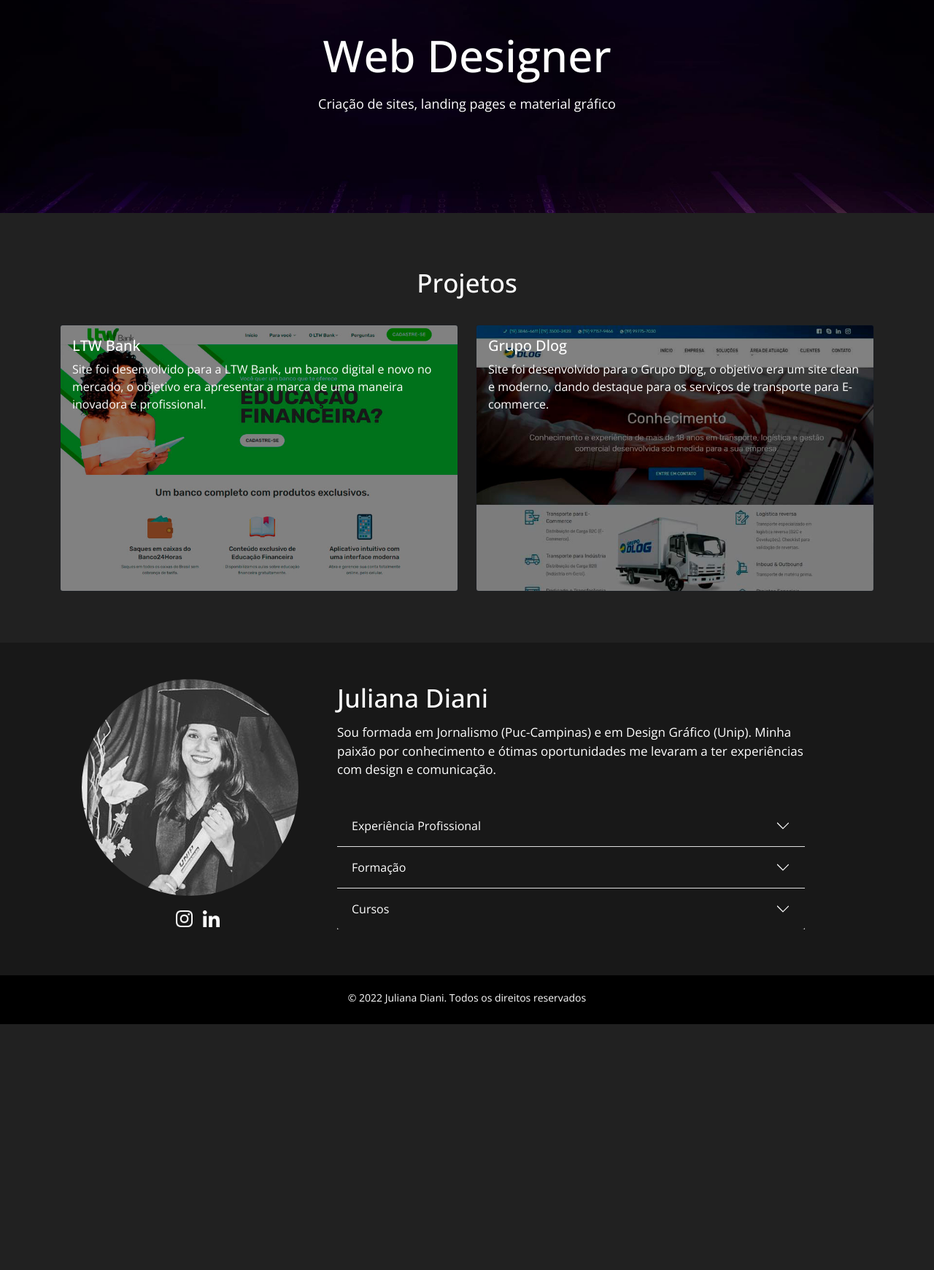
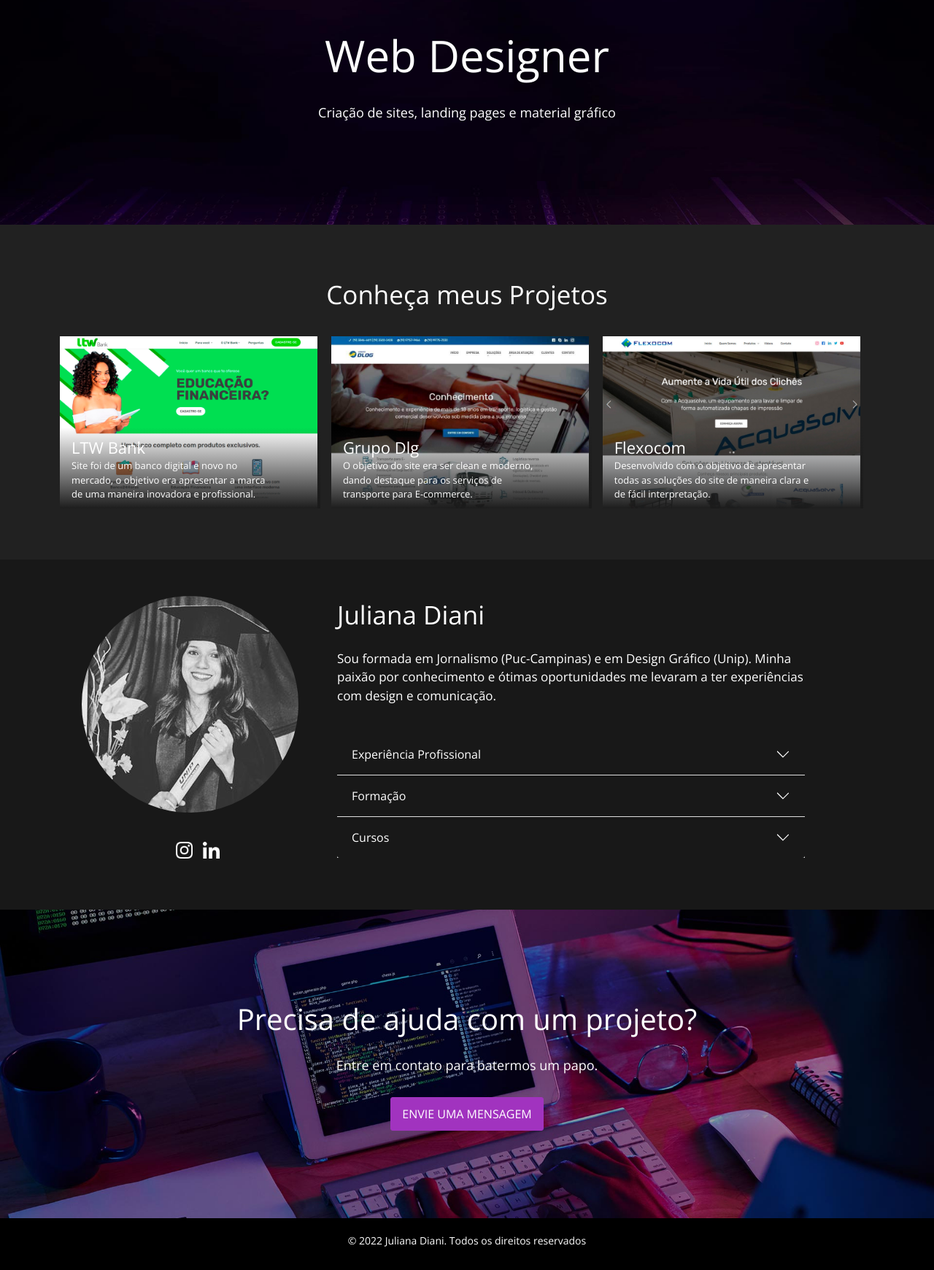
Before and after one commit to julianadiani/ElasnaTechT5_portfolio, a plain HTML site: page index.html in a window 1280 px wide. Shown: the part 160-1901 px from the top of the page at 73% size. Before the commit the page ends 1564 px from the top, so only its background shows below. Drawn offline with nearby package versions, Linux system fonts and the light colour scheme.

Commit message:
Update index.html

```diff
--- a/index.html
+++ b/index.html
@@ -9,6 +9,7 @@
         <!-- CSS -->
         <link href="css/style.css" type="text/css" rel="stylesheet" />
         <link href="https://cdn.jsdelivr.net/npm/bootstrap@5.0.2/dist/css/bootstrap.min.css" rel="stylesheet" integrity="sha384-EVSTQN3/azprG1Anm3QDgpJLIm9Nao0Yz1ztcQTwFspd3yD65VohhpuuCOmLASjC" crossorigin="anonymous">
+		<link rel="stylesheet" href="css/uikit.min.css" />
 
         <!-- Fonts -->
         <link href="https://fonts.googleapis.com/css2?family=Dancing+Script:wght@400;500;600;700&display=swap" rel="stylesheet">
@@ -19,7 +20,7 @@
 
     <nav class="navbar navbar-expand-lg sticky-top navbar-dark bg-dark">
         <div class="container">
-            <a class="navbar-brand" href="/"><span class="logo-ju">Juliana Diani</span></a>
+            <a class="navbar-brand" href="index.html#top"><span class="logo-ju">Juliana Diani</span></a>
                 <button class="navbar-toggler" type="button" data-toggle="collapse" data-target="#navbarSupportedContent" aria-controls="navbarSupportedContent" aria-expanded="false" aria-label="Toggle navigation">
                     <span class="navbar-toggler-icon"></span>
                 </button>
@@ -27,13 +28,13 @@
                 <div class="collapse navbar-collapse" id="navbarSupportedContent">
                     <ul class="navbar-nav mr-auto">
                         <li class="nav-item">
-                            <a class="nav-link" href="#">Início</a>
+                            <a class="nav-link" href="index.html#top">Início</a>
                         </li>
                         <li class="nav-item">
-                            <a class="nav-link" href="#">Sobre</a>
+                            <a class="nav-link" href="index.html#sobre">Sobre</a>
                         </li>
                         <li class="nav-item">
-                            <a class="nav-link" href="#">Projetos</a>
+                            <a class="nav-link" href="index.html#projetos">Projetos</a>
                         </li>
                         <!--<li class="nav-item dropdown">
                             <a class="nav-link dropdown-toggle" href="#" id="navbarDropdown" role="button" data-toggle="dropdown" aria-haspopup="true" aria-expanded="false">
@@ -48,7 +49,7 @@
                         </li>-->
 
                         <form class="form-inline">
-                            <button class="btn btn-outline-light" type="button">Contato</button>
+                            <a class="btn btn-outline-light" href="contato.html">Contato</a>
                         </form>
                     </ul>
                 </div>
@@ -56,7 +57,7 @@
         </nav>
 
 
-       <section class="banner-topo">
+       <section class="banner-topo" id="top">
            <div class="container">
                <div class="row">
                     <div class="col-md-12 col-lg-12 col-xs-12">
@@ -67,14 +68,71 @@
             </div>
        </section>
 
-       <section class="projetos">
+       <section class="projetos" id="projetos">
             <div class="container">
                 <div class="row">
                     <div class="col-md-12 col-lg-12 col-xs-12">
-                        <h2>Projetos</h2>
+                        <h2>Conheça meus Projetos</h2>
                     </div>
 
-                    <div class="col-md-6 col-lg-6 col-xs-12">
+					<div class="col-md-12">
+						<div class="uk-position-relative uk-visible-toggle uk-light" tabindex="-1" uk-slider>
+
+							<ul class="uk-slider-items uk-child-width-1-2 uk-child-width-1-3@s uk-child-width-1-3@m" uk-lightbox="animation: slide">
+								<li>
+									<div class="uk-panel">
+										<a href="images/ltw-site.png"><img src="images/ltw-site.png" width="95%" height="auto" alt=""></a>
+										<div class="uk-position-left uk-content">
+											<h2>LTW Bank</h2>
+											<p>Site foi de um banco digital e novo no mercado, o objetivo era apresentar a marca de uma maneira inovadora e profissional.</p>
+										</div>
+									</div>
+								</li>
+								<li>
+									<div class="uk-panel">
+										<a href="images/grupo-dlg-site.jpg"><img src="images/grupo-dlg-site.jpg" width="95%" height="auto" alt=""></a>
+										<div class="uk-position-left uk-content">
+											<h2>Grupo Dlg</h2>
+											<p>O objetivo do site era ser clean e moderno, dando destaque para os serviços de transporte para E-commerce.</p>
+										</div>
+									</div>
+								</li>
+								<li>
+									<div class="uk-panel">
+										<a href="images/flexocom-site.jpg"><img src="images/flexocom-site.jpg" width="95%" height="auto" alt=""></a>
+										<div class="uk-position-left uk-content">
+											<h2>Flexocom</h2>
+											<p>Desenvolvido com o objetivo de apresentar todas as soluções do site de maneira clara e de fácil interpretação.</p>
+										</div>
+									</div>
+								</li>
+								<li>
+									<div class="uk-panel">
+										<a href="images/focinho-site.jpg"><img src="images/focinho-site.jpg" width="95%" height="auto" alt=""></a>
+										<div class="uk-position-left uk-content">
+											<h2>Focinho Gelado</h2>
+											<p>Site desenvolvido para a Focinho Gelado, uma empresa especializada em dietas para cães. </p>
+										</div>
+									</div>
+								</li>
+								<!--<li>
+									<div class="uk-panel">
+										<img src="images/ltw-zoom-1.jpg" width="95%" height="auto" alt="">
+										<div class="uk-position-center uk-text-center">
+											<h2 uk-slider-parallax="x: 100,-100">Heading</h2>
+											<p uk-slider-parallax="x: 200,-200">Lorem ipsum dolor sit amet.</p>
+										</div>
+									</div>
+								</li>-->
+							</ul>
+
+							<a class="uk-position-center-left uk-position-small uk-hidden-hover" href="#" uk-slidenav-previous uk-slider-item="previous"></a>
+							<a class="uk-position-center-right uk-position-small uk-hidden-hover" href="#" uk-slidenav-next uk-slider-item="next"></a>
+
+						</div>
+					</div>
+
+                   <!-- <div class="col-md-4 col-lg-4 col-xs-12">
                         <div class="card bg-dark text-white">
                             <img class="card-img" src="images/ltw-zoom-1.jpg" alt="Card image">
                             <div class="card-img-overlay">
@@ -84,7 +142,7 @@
                           </div>
                     </div>
 
-                    <div class="col-md-6 col-lg-6 col-xs-12">
+                    <div class="col-md-4 col-lg-4 col-xs-12">
                         <div class="card bg-dark text-white">
                             <img class="card-img" src="images/grupo-dlog-zoom1.jpg" alt="Card image">
                             <div class="card-img-overlay">
@@ -94,12 +152,21 @@
                           </div>
                     </div>
 
-
+                    <div class="col-md-4 col-lg-4 col-xs-12">
+                        <div class="card bg-dark text-white">
+                            <img class="card-img" src="images/grupo-dlog-zoom1.jpg" alt="Card image">
+                            <div class="card-img-overlay">
+                              <h5 class="card-title">Flexocom</h5>
+                              <p class="card-text">Site foi desenvolvido com o objetivo de apresentar todas as soluções do site de maneira clara e de fácil interpretação, com um layout moderno e bem estruturado.</p>
+                            </div>
+                          </div>
+                    </div>-->
                 </div>
             </div>
        </section>
 
-       <section class="sobre">
+
+       <section class="sobre" id="sobre">
         <div class="container">
             <div class="row">
                 <div class="col-md-4 col-lg-4 text-center col-xs-12">
@@ -177,6 +244,18 @@
          </div>
     </section>
 
+	<section class="cta-banner">
+           <div class="container">
+               <div class="row">
+                    <div class="col-md-12 col-lg-12 col-xs-12">
+                         <h2>Precisa de ajuda com um projeto?</h2>
+                        <p>Entre em contato para batermos um papo.</p>
+						<a href="contato.html">ENVIE UMA MENSAGEM</a>
+                    </div>
+                </div>
+            </div>
+       </section>
+
     <footer>
         <div class="container">
             <div class="row">
@@ -193,6 +272,7 @@
         <script src="https://cdn.jsdelivr.net/npm/bootstrap@5.0.2/dist/js/bootstrap.min.js" integrity="sha384-cVKIPhGWiC2Al4u+LWgxfKTRIcfu0JTxR+EQDz/bgldoEyl4H0zUF0QKbrJ0EcQF" crossorigin="anonymous"></script>
         <script src="https://cdn.jsdelivr.net/npm/bootstrap@5.0.2/dist/js/bootstrap.bundle.min.js" integrity="sha384-MrcW6ZMFYlzcLA8Nl+NtUVF0sA7MsXsP1UyJoMp4YLEuNSfAP+JcXn/tWtIaxVXM" crossorigin="anonymous"></script>
         <script src="https://cdn.jsdelivr.net/npm/@popperjs/core@2.9.2/dist/umd/popper.min.js" integrity="sha384-IQsoLXl5PILFhosVNubq5LC7Qb9DXgDA9i+tQ8Zj3iwWAwPtgFTxbJ8NT4GN1R8p" crossorigin="anonymous"></script>
-
+        <script src="js/uikit.min.js"></script>
+		<script src="js/uikit-icons.min.js"></script>
     </body>
 </html>
```
